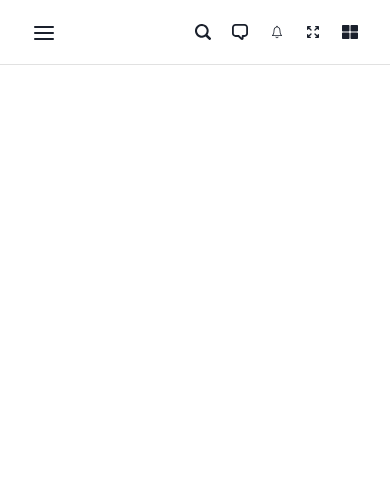
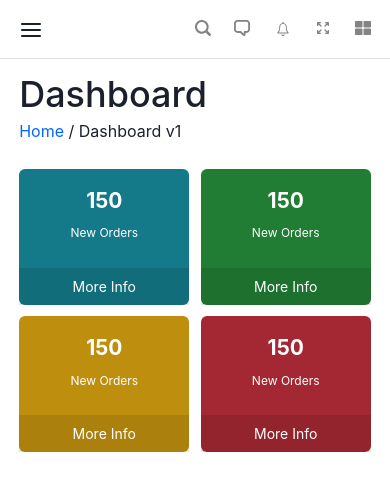
Before and after one commit to didymus707/log_dashbaord, a React (Create React App) app: page / in a window 390 px wide. Shown: the top 490 px of the page. Built offline with nearby package versions, Linux system fonts and the light colour scheme.

Commit message:
added header and boxes on mobile

```diff
--- a/src/App.tsx
+++ b/src/App.tsx
@@ -1,11 +1,17 @@
 import * as React from "react";
+import { Navbar } from "./components/navbar";
+import { DashboardTitle } from "./components/header";
 import { ChakraProvider, theme } from "@chakra-ui/react";
-import { Navbar } from "./components/navbar";
+import { Boxes } from "./components/Boxes";
 
 export const App = () => (
   <ChakraProvider theme={theme}>
     <nav>
       <Navbar />
     </nav>
+    <main>
+      <DashboardTitle />
+      <Boxes />
+    </main>
   </ChakraProvider>
 );
--- /dev/null
+++ b/src/components/Boxes.tsx
@@ -0,0 +1,40 @@
+import React from "react";
+import { Box, Flex } from "@chakra-ui/react";
+import { BankBox } from "./primitives/BankBox";
+
+export const Boxes = () => {
+  return (
+    <Box p="0.8rem 1.2rem">
+      <Flex wrap="wrap" rowGap="0.7rem" justify="space-between">
+        <BankBox
+          title="150"
+          topBg="#147989"
+          sub="New Orders"
+          name="More Info"
+          bottomBg="#0000001a"
+        />
+        <BankBox
+          title="150"
+          topBg="#207D33"
+          sub="New Orders"
+          name="More Info"
+          bottomBg="#0000001a"
+        />
+        <BankBox
+          title="150"
+          topBg="#BE8F0F"
+          sub="New Orders"
+          name="More Info"
+          bottomBg="#0000001a"
+        />
+        <BankBox
+          title="150"
+          topBg="#A42833"
+          sub="New Orders"
+          name="More Info"
+          bottomBg="#0000001a"
+        />
+      </Flex>
+    </Box>
+  );
+};
--- /dev/null
+++ b/src/components/header.tsx
@@ -0,0 +1,28 @@
+import React from "react";
+import { Flex, Link } from "@chakra-ui/react";
+import { Heading2, SmallSubtitle } from "./primitives/typos";
+
+export const DashboardTitle = () => {
+  return (
+    <Flex wrap="wrap" p="0.8rem 1.2rem" align="center">
+      <Heading2 fontWeight="medium">Dashboard</Heading2>
+      <Flex wrap="wrap" rowGap="1rem" width={["50%"]}>
+        <SmallSubtitle fontWeight="400">
+          <Link
+            style={styles.active}
+            _hover={{ textDecoration: "none", color: "#498cee" }}
+          >
+            Home
+          </Link>{" "}
+          / Dashboard v1
+        </SmallSubtitle>
+      </Flex>
+    </Flex>
+  );
+};
+
+const styles = {
+  active: {
+    color: "#0267FD",
+  },
+};
--- a/src/components/navbar.tsx
+++ b/src/components/navbar.tsx
@@ -8,7 +8,7 @@ import { HamburgerIcon, ChatIcon, Search2Icon } from "@chakra-ui/icons";
 export const Navbar = () => {
   return (
     <>
-      <Flex p="1.2rem 2rem" borderBottom="1px solid #e1e1e1" align="center">
+      <Flex p="1rem 1.2rem" borderBottom="1px solid #e1e1e1" align="center">
         <Box className="hamburger">
           <HamburgerIcon color="grey.600" boxSize={6} />
         </Box>
@@ -16,12 +16,17 @@ export const Navbar = () => {
           <Box>Home</Box>
           <Box>Others</Box>
         </Box>
-        <Flex className="other-icons" ml="auto" width={['50%']} justifyContent='space-between'>
-          <Search2Icon />
-          <ChatIcon />
-          <IoIosNotificationsOutline />
-          <HiOutlineArrowsExpand />
-          <FaThLarge />
+        <Flex
+          ml="auto"
+          width={["50%"]}
+          className="other-icons"
+          justifyContent="space-between"
+        >
+          <Search2Icon color="#838383" />
+          <ChatIcon color="#838383" />
+          <IoIosNotificationsOutline size={18} color="#838383" />
+          <HiOutlineArrowsExpand color="#838383" />
+          <FaThLarge color="#838383" />
         </Flex>
       </Flex>
     </>
@@ -29,3 +34,4 @@ export const Navbar = () => {
 };
 
 // bcdbcd;
+// #0267FD
--- /dev/null
+++ b/src/components/primitives/BankBox.tsx
@@ -0,0 +1,35 @@
+import React from "react";
+import { Box, Flex } from "@chakra-ui/react";
+import { BodyText, SmallText, Subtitle } from "./typos";
+
+type BankBoxProps = {
+  title: string;
+  sub: string;
+  name: string;
+  topBg: string;
+  bottomBg: string;
+};
+
+export const BankBox = (props: BankBoxProps) => {
+  const { title, sub, name, topBg, bottomBg } = props;
+  return (
+    <Flex
+      bg={topBg}
+      rounded="md"
+      width="48.4%"
+      color="white"
+      height="136px"
+      align="center"
+      justify="center"
+      direction="column"
+    >
+      <Box textAlign="center" pt="1rem">
+        <Subtitle>{title}</Subtitle>
+        <SmallText mt="0.5rem">{sub}</SmallText>
+      </Box>
+      <Box width="100%" bg={bottomBg} py="0.5rem" mt="auto" textAlign="center">
+        <BodyText>{name}</BodyText>
+      </Box>
+    </Flex>
+  );
+};
--- a/src/index.tsx
+++ b/src/index.tsx
@@ -1,28 +1,23 @@
-import { ColorModeScript } from "@chakra-ui/react"
-import * as React from "react"
-import * as ReactDOM from "react-dom/client"
-import { App } from "./App"
-import reportWebVitals from "./reportWebVitals"
-import * as serviceWorker from "./serviceWorker"
+import { App } from "./App";
+import * as React from "react";
+import * as ReactDOM from "react-dom/client";
+import { ColorModeScript } from "@chakra-ui/react";
 
-
-const container = document.getElementById("root")
-if (!container) throw new Error('Failed to find the root element');
-const root = ReactDOM.createRoot(container)
+const container = document.getElementById("root");
+if (!container) throw new Error("Failed to find the root element");
+const root = ReactDOM.createRoot(container);
 
 root.render(
   <React.StrictMode>
     <ColorModeScript />
     <App />
-  </React.StrictMode>,
-)
+  </React.StrictMode>
+);
 
 // If you want your app to work offline and load faster, you can change
 // unregister() to register() below. Note this comes with some pitfalls.
 // Learn more about service workers: https://cra.link/PWA
-serviceWorker.unregister()
 
 // If you want to start measuring performance in your app, pass a function
 // to log results (for example: reportWebVitals(console.log))
 // or send to an analytics endpoint. Learn more: https://bit.ly/CRA-vitals
-reportWebVitals()
--- a/src/react-app-env.d.ts
+++ /dev/null
@@ -1 +0,0 @@
-/// <reference types="react-scripts" />
--- a/src/reportWebVitals.ts
+++ /dev/null
@@ -1,15 +0,0 @@
-import { ReportHandler } from "web-vitals"
-
-const reportWebVitals = (onPerfEntry?: ReportHandler) => {
-  if (onPerfEntry && onPerfEntry instanceof Function) {
-    import("web-vitals").then(({ getCLS, getFID, getFCP, getLCP, getTTFB }) => {
-      getCLS(onPerfEntry)
-      getFID(onPerfEntry)
-      getFCP(onPerfEntry)
-      getLCP(onPerfEntry)
-      getTTFB(onPerfEntry)
-    })
-  }
-}
-
-export default reportWebVitals
--- a/src/serviceWorker.ts
+++ /dev/null
@@ -1,146 +0,0 @@
-// This optional code is used to register a service worker.
-// register() is not called by default.
-
-// This lets the app load faster on subsequent visits in production, and gives
-// it offline capabilities. However, it also means that developers (and users)
-// will only see deployed updates on subsequent visits to a page, after all the
-// existing tabs open on the page have been closed, since previously cached
-// resources are updated in the background.
-
-// To learn more about the benefits of this model and instructions on how to
-// opt-in, read https://cra.link/PWA
-
-const isLocalhost = Boolean(
-  window.location.hostname === "localhost" ||
-    // [::1] is the IPv6 localhost address.
-    window.location.hostname === "[::1]" ||
-    // 127.0.0.0/8 are considered localhost for IPv4.
-    window.location.hostname.match(
-      /^127(?:\.(?:25[0-5]|2[0-4][0-9]|[01]?[0-9][0-9]?)){3}$/,
-    ),
-)
-
-type Config = {
-  onSuccess?: (registration: ServiceWorkerRegistration) => void
-  onUpdate?: (registration: ServiceWorkerRegistration) => void
-}
-
-export function register(config?: Config) {
-  if (process.env.NODE_ENV === "production" && "serviceWorker" in navigator) {
-    // The URL constructor is available in all browsers that support SW.
-    const publicUrl = new URL(process.env.PUBLIC_URL, window.location.href)
-    if (publicUrl.origin !== window.location.origin) {
-      // Our service worker won't work if PUBLIC_URL is on a different origin
-      // from what our page is served on. This might happen if a CDN is used to
-      // serve assets; see https://github.com/facebook/create-react-app/issues/2374
-      return
-    }
-
-    window.addEventListener("load", () => {
-      const swUrl = `${process.env.PUBLIC_URL}/service-worker.js`
-
-      if (isLocalhost) {
-        // This is running on localhost. Let's check if a service worker still exists or not.
-        checkValidServiceWorker(swUrl, config)
-
-        // Add some additional logging to localhost, pointing developers to the
-        // service worker/PWA documentation.
-        navigator.serviceWorker.ready.then(() => {
-          console.log(
-            "This web app is being served cache-first by a service " +
-              "worker. To learn more, visit https://cra.link/PWA",
-          )
-        })
-      } else {
-        // Is not localhost. Just register service worker
-        registerValidSW(swUrl, config)
-      }
-    })
-  }
-}
-
-function registerValidSW(swUrl: string, config?: Config) {
-  navigator.serviceWorker
-    .register(swUrl)
-    .then((registration) => {
-      registration.onupdatefound = () => {
-        const installingWorker = registration.installing
-        if (installingWorker == null) {
-          return
-        }
-        installingWorker.onstatechange = () => {
-          if (installingWorker.state === "installed") {
-            if (navigator.serviceWorker.controller) {
-              // At this point, the updated precached content has been fetched,
-              // but the previous service worker will still serve the older
-              // content until all client tabs are closed.
-              console.log(
-                "New content is available and will be used when all " +
-                  "tabs for this page are closed. See https://cra.link/PWA.",
-              )
-
-              // Execute callback
-              if (config && config.onUpdate) {
-                config.onUpdate(registration)
-              }
-            } else {
-              // At this point, everything has been precached.
-              // It is the perfect time to display a
-              // "Content is cached for offline use." message.
-              console.log("Content is cached for offline use.")
-
-              // Execute callback
-              if (config && config.onSuccess) {
-                config.onSuccess(registration)
-              }
-            }
-          }
-        }
-      }
-    })
-    .catch((error) => {
-      console.error("Error during service worker registration:", error)
-    })
-}
-
-function checkValidServiceWorker(swUrl: string, config?: Config) {
-  // Check if the service worker can be found. If it can't reload the page.
-  fetch(swUrl, {
-    headers: { "Service-Worker": "script" },
-  })
-    .then((response) => {
-      // Ensure service worker exists, and that we really are getting a JS file.
-      const contentType = response.headers.get("content-type")
-      if (
-        response.status === 404 ||
-        (contentType != null && contentType.indexOf("javascript") === -1)
-      ) {
-        // No service worker found. Probably a different app. Reload the page.
-        navigator.serviceWorker.ready.then((registration) => {
-          registration.unregister().then(() => {
-            window.location.reload()
-          })
-        })
-      } else {
-        // Service worker found. Proceed as normal.
-        registerValidSW(swUrl, config)
-      }
-    })
-    .catch(() => {
-      console.log(
-        "No internet connection found. App is running in offline mode.",
-      )
-    })
-}
-
-export function unregister() {
-  if ("serviceWorker" in navigator) {
-    navigator.serviceWorker.ready
-      .then((registration) => {
-        registration.unregister()
-      })
-      .catch((error) => {
-        console.error(error.message)
-      })
-  }
-}
```
Also changed, not shown: src/Logo.tsx (deleted, +0 -24 lines).
